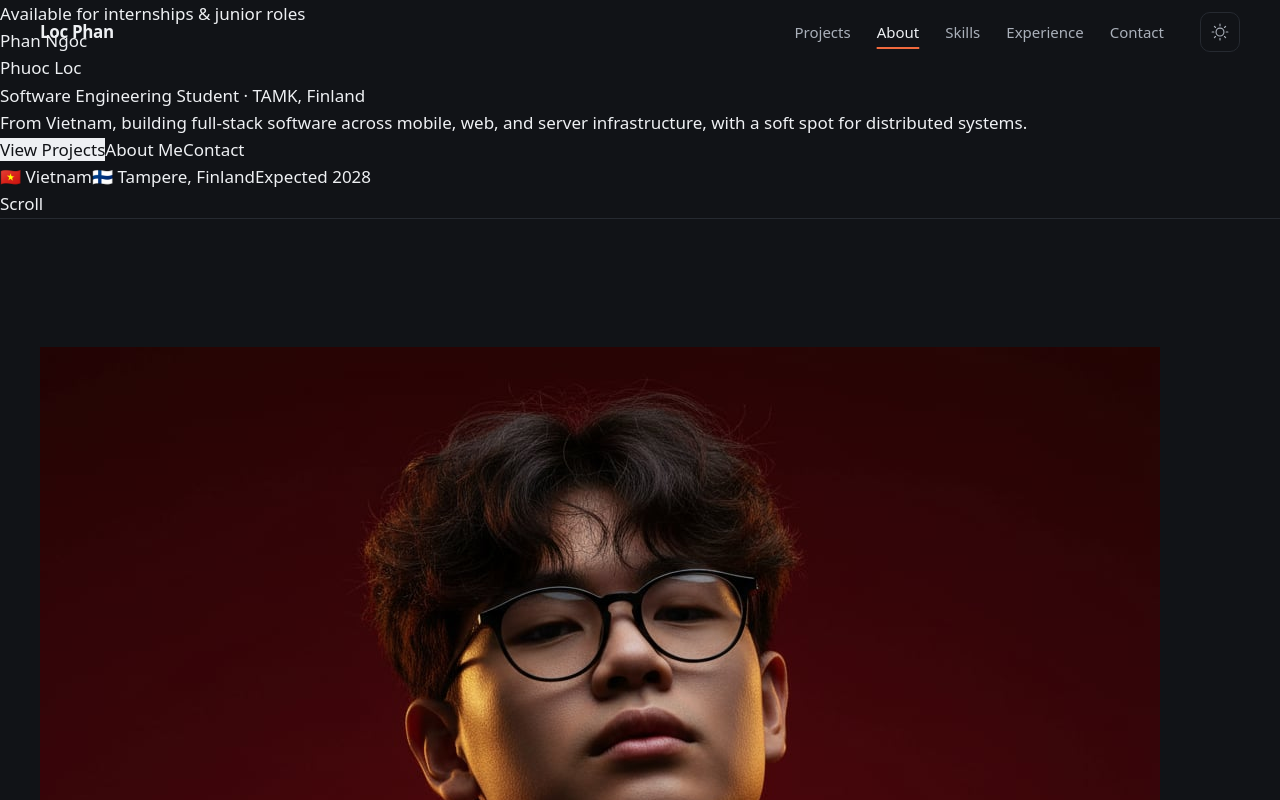
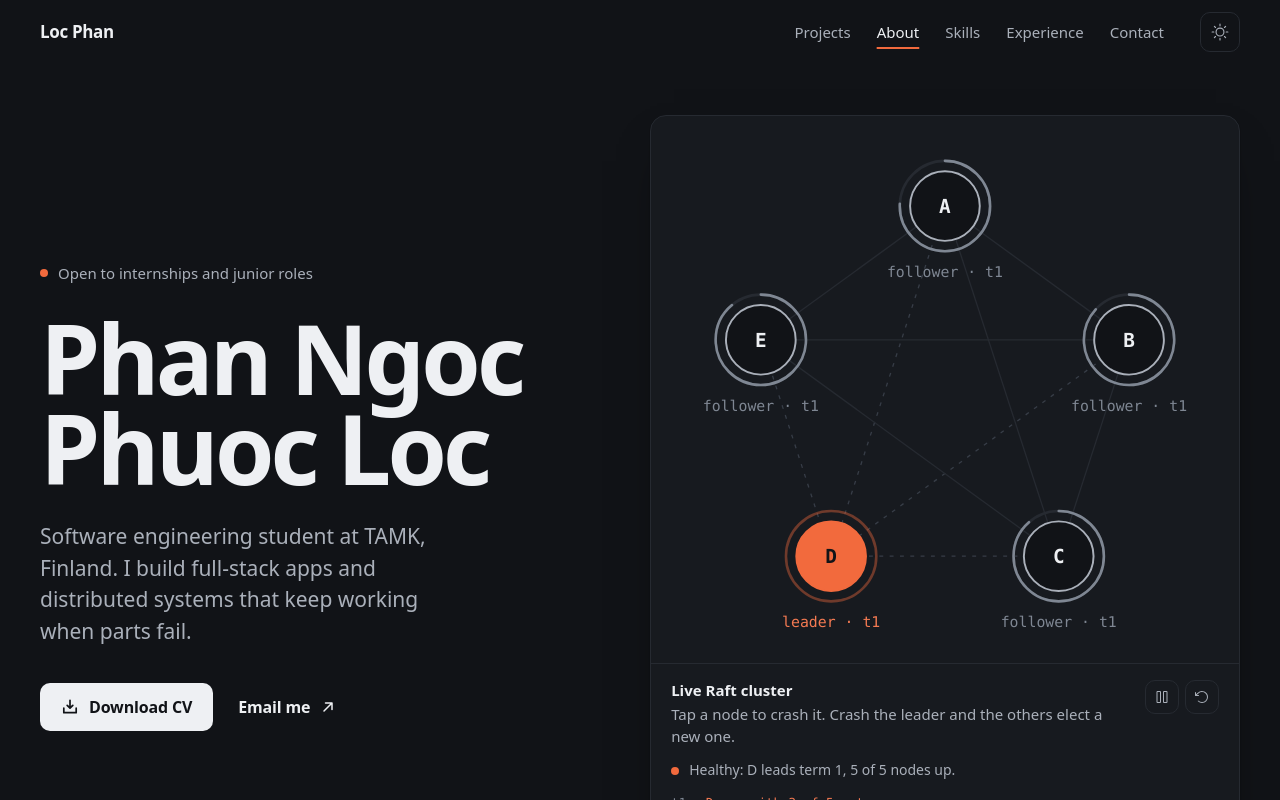
Before and after one commit to Lockz178/loc-phan-portfolio, a React (Vite) app: page / in a window 1280 px wide. Shown: the top 800 px of the page. Built offline with nearby package versions, Linux system fonts and the light colour scheme.

Commit message:
feat: rebuild hero around the live Raft cluster
Left-aligned name, one availability line, a short description and two
distinct actions (download CV, email), with the interactive cluster
beside them.

```diff
--- /dev/null
+++ b/src/components/Hero.css
@@ -0,0 +1,101 @@
+/* ── Hero ─────────────────────────────────────────────────── */
+.hero {
+  display: flex;
+  align-items: center;
+  min-height: min(100svh, 980px);
+  padding-top: calc(var(--nav-h) + clamp(24px, 4vw, 56px));
+  padding-bottom: clamp(56px, 7vw, 104px);
+}
+
+.hero-inner {
+  display: grid;
+  grid-template-columns: minmax(0, 1fr) minmax(0, 1.08fr);
+  align-items: center;
+  gap: clamp(36px, 5vw, 88px);
+}
+
+.hero-status {
+  display: inline-flex;
+  align-items: center;
+  gap: 10px;
+  margin-bottom: 28px;
+  color: var(--ink-2);
+  font-size: 0.9375rem;
+  font-weight: 500;
+}
+
+.hero-status .status-dot::after {
+  content: "";
+  position: absolute;
+  inset: 0;
+  border-radius: 50%;
+  background: var(--signal);
+  animation: ping 2.4s var(--ease-out) infinite;
+}
+
+@keyframes ping {
+  from {
+    opacity: 0.55;
+    transform: scale(1);
+  }
+  70%,
+  to {
+    opacity: 0;
+    transform: scale(2.6);
+  }
+}
+
+.hero-name {
+  font-size: clamp(3.25rem, 1.5rem + 6.4vw, 6rem);
+  font-weight: 800;
+  line-height: 0.94;
+  letter-spacing: -0.04em;
+}
+
+.hero-lede {
+  max-width: 34ch;
+  margin-block: 28px 36px;
+  color: var(--ink-2);
+  font-size: clamp(1.125rem, 1rem + 0.45vw, 1.3125rem);
+  line-height: 1.5;
+}
+
+.hero-actions {
+  display: flex;
+  flex-wrap: wrap;
+  align-items: center;
+  gap: 12px 20px;
+}
+
+.rise {
+  animation: rise 900ms var(--ease-expo) both;
+  animation-delay: calc(var(--i, 0) * 80ms + 60ms);
+}
+
+@keyframes rise {
+  from {
+    opacity: 0;
+    transform: translateY(14px);
+  }
+}
+
+@media (max-width: 920px) {
+  .hero {
+    min-height: 0;
+  }
+  .hero-inner {
+    grid-template-columns: minmax(0, 1fr);
+  }
+  .hero-visual {
+    max-width: 560px;
+  }
+}
+
+@media (prefers-reduced-motion: reduce) {
+  .rise {
+    animation: none;
+  }
+  .hero-status .status-dot::after {
+    display: none;
+  }
+}
--- a/src/components/Hero.jsx
+++ b/src/components/Hero.jsx
@@ -1,117 +1,40 @@
-import { motion } from 'motion/react'
-import { SpecialText } from './ui/special-text'
-
-const fadeUp = {
-  hidden: { opacity: 0, y: 26 },
-  visible: (i) => ({
-    opacity: 1,
-    y: 0,
-    transition: {
-      duration: 0.8,
-      delay: 0.15 + i * 0.12,
-      ease: [0.22, 0.61, 0.36, 1],
-    },
-  }),
-}
+import { ArrowUpRight, DownloadSimple } from '@phosphor-icons/react'
+import RaftCluster from './RaftCluster'
+import './Hero.css'
 
 export default function Hero() {
   return (
-    <section id="home" className="hero-section">
-      {/* Subtle light-mode depth: soft accent glows */}
-      <span className="hero-glow hero-glow--a" aria-hidden="true" />
-      <span className="hero-glow hero-glow--b" aria-hidden="true" />
-
-      <div className="hero-content">
-        <motion.div
-          custom={0}
-          variants={fadeUp}
-          initial="hidden"
-          animate="visible"
-          className="hero-badge"
-        >
-          <span className="hero-badge-dot" />
-          Available for internships &amp; junior roles
-        </motion.div>
-
-        <motion.h1
-          custom={1}
-          variants={fadeUp}
-          initial="hidden"
-          animate="visible"
-          className="hero-name"
-        >
-          Phan Ngoc
-          <br />
-          <span className="hero-name-accent">Phuoc Loc</span>
-        </motion.h1>
-
-        <motion.p
-          custom={2}
-          variants={fadeUp}
-          initial="hidden"
-          animate="visible"
-          className="hero-role"
-        >
-          <SpecialText delay={0.9} speed={20}>
-            Software Engineering Student · TAMK, Finland
-          </SpecialText>
-        </motion.p>
-
-        <motion.p
-          custom={3}
-          variants={fadeUp}
-          initial="hidden"
-          animate="visible"
-          className="hero-tagline"
-        >
-          From Vietnam, building full-stack software across mobile, web, and
-          server infrastructure, with a soft spot for distributed systems.
-        </motion.p>
-
-        <motion.div
-          custom={4}
-          variants={fadeUp}
-          initial="hidden"
-          animate="visible"
-          className="hero-cta"
-        >
-          <a href="#projects" className="btn-primary">
-            View Projects
-          </a>
-          <a href="#about" className="btn-secondary-pill">
-            About Me
-          </a>
-          <a href="#contact" className="btn-secondary-pill">
-            Contact
-          </a>
-        </motion.div>
-
-        <motion.div
-          custom={5}
-          variants={fadeUp}
-          initial="hidden"
-          animate="visible"
-          className="hero-meta"
-        >
-          <span>🇻🇳 Vietnam</span>
-          <span className="hero-meta-divider" />
-          <span>🇫🇮 Tampere, Finland</span>
-          <span className="hero-meta-divider" />
-          <span>Expected 2028</span>
-        </motion.div>
+    <section id="home" className="hero" aria-labelledby="hero-title">
+      <div className="hero-inner container">
+        <div className="hero-copy">
+          <p className="hero-status rise" style={{ '--i': 0 }}>
+            <span className="status-dot" aria-hidden="true" />
+            Open to internships and junior roles
+          </p>
+          <h1 id="hero-title" className="hero-name rise" style={{ '--i': 1 }}>
+            Phan Ngoc
+            <br />
+            Phuoc Loc
+          </h1>
+          <p className="hero-lede rise" style={{ '--i': 2 }}>
+            Software engineering student at TAMK, Finland. I build full-stack
+            apps and distributed systems that keep working when parts fail.
+          </p>
+          <div className="hero-actions rise" style={{ '--i': 3 }}>
+            <a href="/cv.pdf" className="btn btn-primary" download>
+              <DownloadSimple size={18} weight="bold" aria-hidden="true" />
+              Download CV
+            </a>
+            <a href="mailto:phuocloc5406@gmail.com" className="btn btn-quiet">
+              Email me
+              <ArrowUpRight size={16} weight="bold" aria-hidden="true" />
+            </a>
+          </div>
+        </div>
+        <div className="hero-visual rise" style={{ '--i': 2 }}>
+          <RaftCluster />
+        </div>
       </div>
-
-      <motion.a
-        href="#about"
-        className="hero-scroll-cue"
-        aria-label="Scroll to about"
-        initial={{ opacity: 0 }}
-        animate={{ opacity: 1 }}
-        transition={{ delay: 1.5, duration: 0.8 }}
-      >
-        <span className="hero-scroll-text">Scroll</span>
-        <span className="hero-scroll-line" />
-      </motion.a>
     </section>
   )
 }
```
